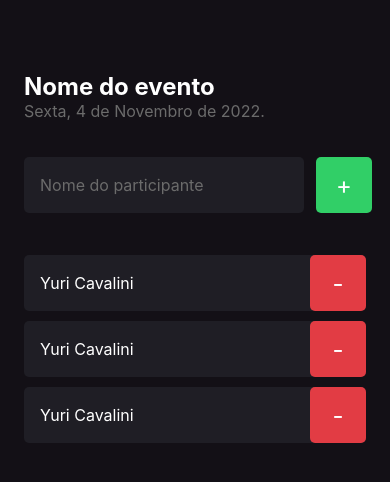
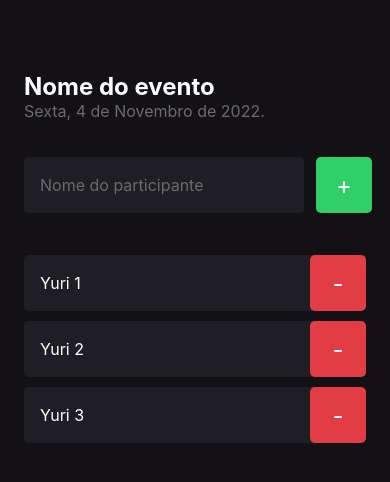
Before and after one commit to yuricavalini/imhere, a React Native app: screen / in a window 390 px wide. Shown: the top 482 px of the page. Built offline with nearby package versions, Linux system fonts and the light colour scheme.

Commit message:
feat(imhere): add function onRemove to Participant component

```diff
--- a/src/screens/Home/index.tsx
+++ b/src/screens/Home/index.tsx
@@ -7,6 +7,10 @@ import { styles } from './styles'
 export function Home(): JSX.Element {
   function handleParticipantAdd(): void {
     console.log('Você clicou no botão de Adicionar!')
+  }
+
+  function handleParticipantRemove(name: string): void {
+    console.log('teste')
   }
 
   return (
@@ -33,9 +37,18 @@ export function Home(): JSX.Element {
         </TouchableOpacity>
       </View>
 
-      <Participant />
-      <Participant />
-      <Participant />
+      <Participant
+      name="Yuri 1"
+      onRemove={() => handleParticipantRemove('Yuri') }
+      />
+      <Participant
+      name="Yuri 2"
+      onRemove={() => handleParticipantRemove('Yuri 2') }
+      />
+      <Participant
+      name="Yuri 3"
+      onRemove={() => handleParticipantRemove('Yuri 3') }
+      />
     </View>
   )
 }
--- a/src/screens/components/Participant/index.tsx
+++ b/src/screens/components/Participant/index.tsx
@@ -2,14 +2,22 @@ import { View, Text, TouchableOpacity } from 'react-native'
 
 import { styles } from './styles'
 
-export function Participant(): JSX.Element {
+interface Props {
+  name: string
+  onRemove: () => void
+}
+
+export function Participant({ name, onRemove }: Props): JSX.Element {
   return (
     <View style={styles.container}>
       <Text style={styles.name}>
-        Yuri Cavalini
+        {name}
       </Text>
 
-      <TouchableOpacity style={styles.button}>
+      <TouchableOpacity
+        style={styles.button}
+        onPress={onRemove}
+      >
         <Text style={styles.buttonText}>
           -
         </Text>
```
Also changed, not shown: .eslintrc.json.
